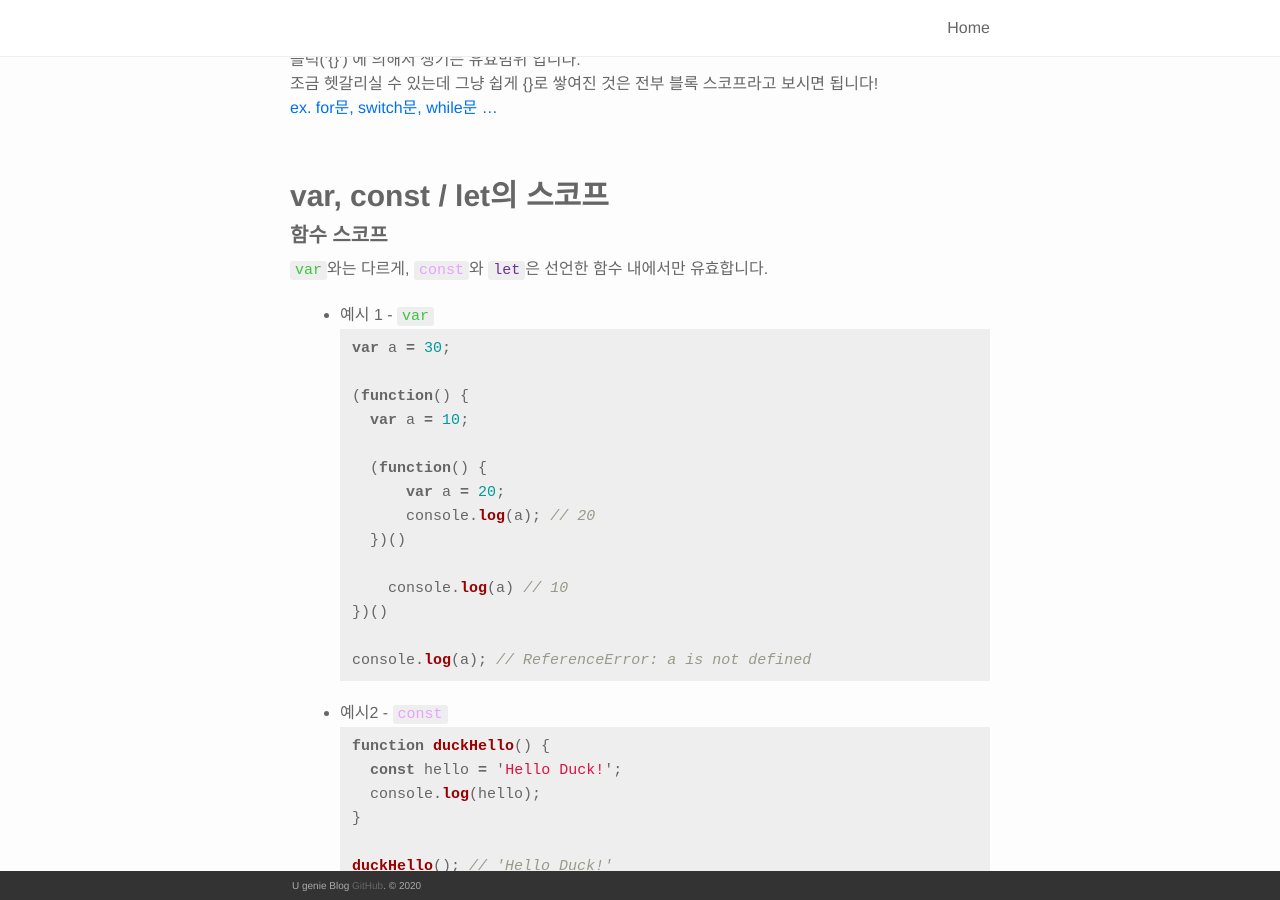
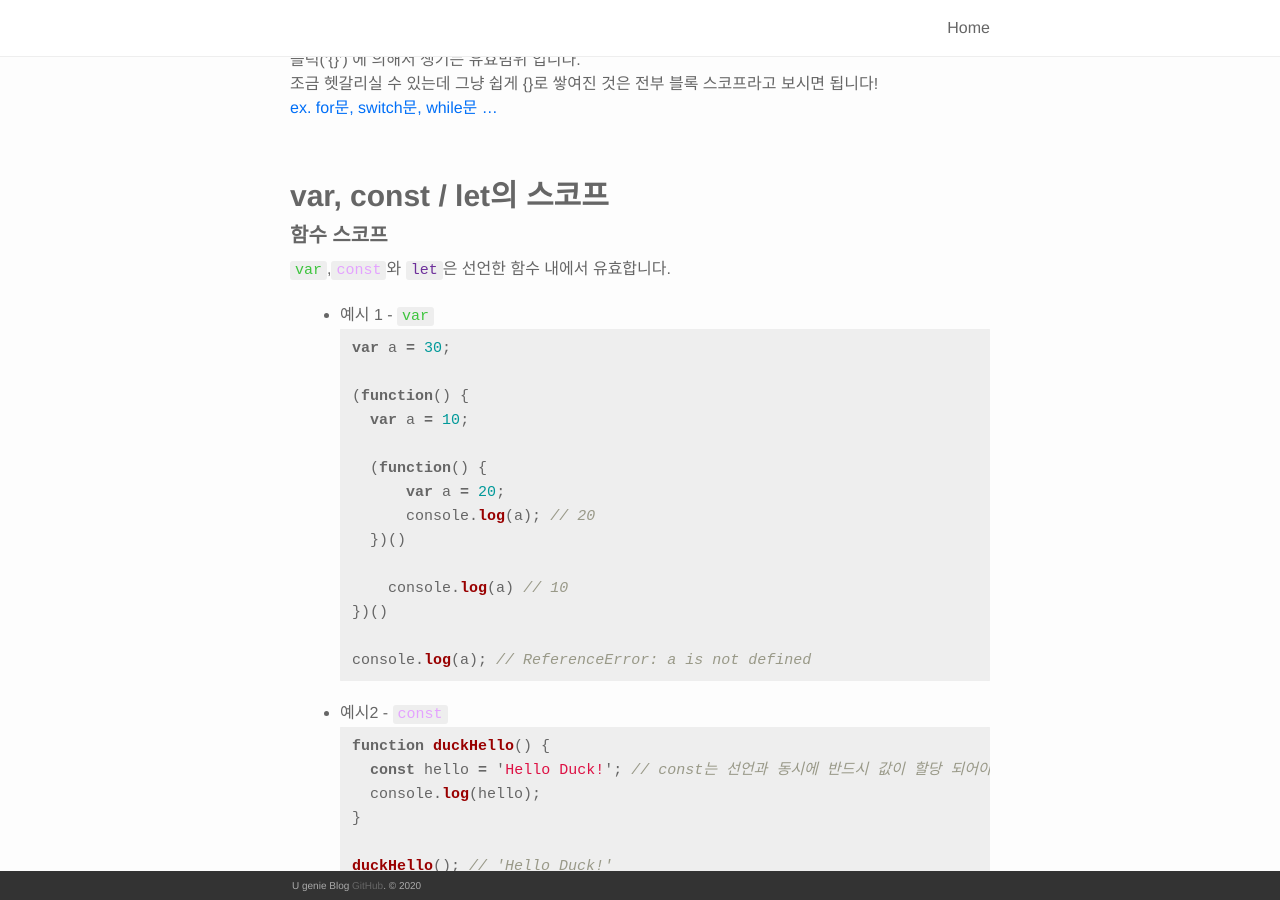
Before and after one commit to HyunYuJin/HyunYuJin.github.io, a Jekyll site: the page built from _posts/2023-04-25-scope02.markdown, in a window 1280 px wide and 900 px high, scrolled down 508 px. Built offline with Jekyll 4.4.1, drawn with Linux system fonts in a browser that asks for light colours; nearby versions of some CDN libraries.

Commit message:
Modify wrong sentence

````diff
--- a/_posts/2023-04-25-scope02.markdown
+++ b/_posts/2023-04-25-scope02.markdown
@@ -28,7 +28,7 @@ description: Function Scope(함수 스코프), Block Scope(블록 스코프)에
 ### var, const / let의 스코프
 
 #### 함수 스코프
-<code style="color: #3ec43e;">var</code>와는 다르게, <code style="color: #e4a3ff;">const</code>와 <code style="color: #6d2f9a;">let</code>은 선언한 함수 내에서만 유효합니다.
+<code style="color: #3ec43e;">var</code>,<code style="color: #e4a3ff;">const</code>와 <code style="color: #6d2f9a;">let</code>은 선언한 함수 내에서 유효합니다.
 
 * 예시 1 - <code style="color: #3ec43e;">var</code>
   ```javascript
@@ -51,7 +51,7 @@ description: Function Scope(함수 스코프), Block Scope(블록 스코프)에
 * 예시2 - <code style="color: #e4a3ff;">const</code>
   ```javascript
   function duckHello() {
-    const hello = 'Hello Duck!';
+    const hello = 'Hello Duck!'; // const는 선언과 동시에 반드시 값이 할당 되어야 합니다!
     console.log(hello);
   }
 
````
